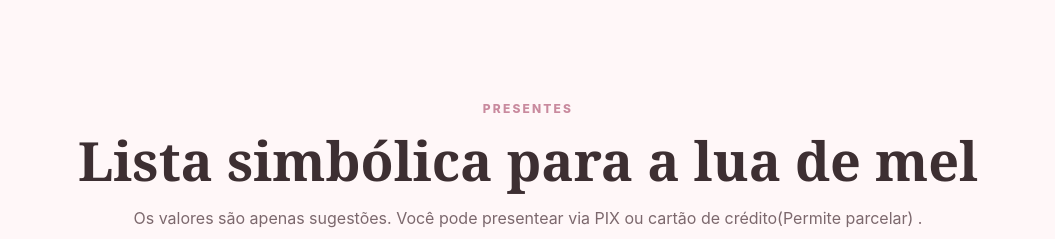
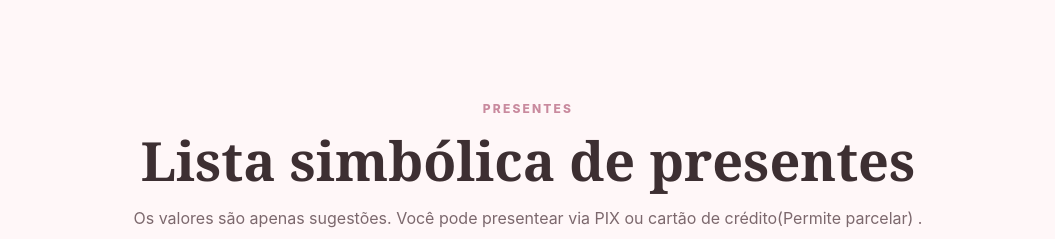
Before and after one commit to priscillatiemi/casamento-ti-gui, a React (Vite) app: page / in a window 1280 px wide. Shown: the part 2120-2359 px from the top of the page, without its empty margins (112-1167 px from the left). Built offline with nearby package versions, Linux system fonts and the light colour scheme.

Commit message:
alteração texto dos presentes

```diff
--- a/src/components/Gifts.jsx
+++ b/src/components/Gifts.jsx
@@ -225,7 +225,7 @@ export default function Gifts() {
   return (
     <section className="section gifts" id="presentes">
       <p className="eyebrow dark">Presentes</p>
-      <h2>Lista simbólica para a lua de mel</h2>
+      <h2>Lista simbólica de presentes</h2>
 
       <p className="sectionIntro">
         Os valores são apenas sugestões. Você pode presentear via PIX ou cartão de crédito(Permite parcelar) .
```
